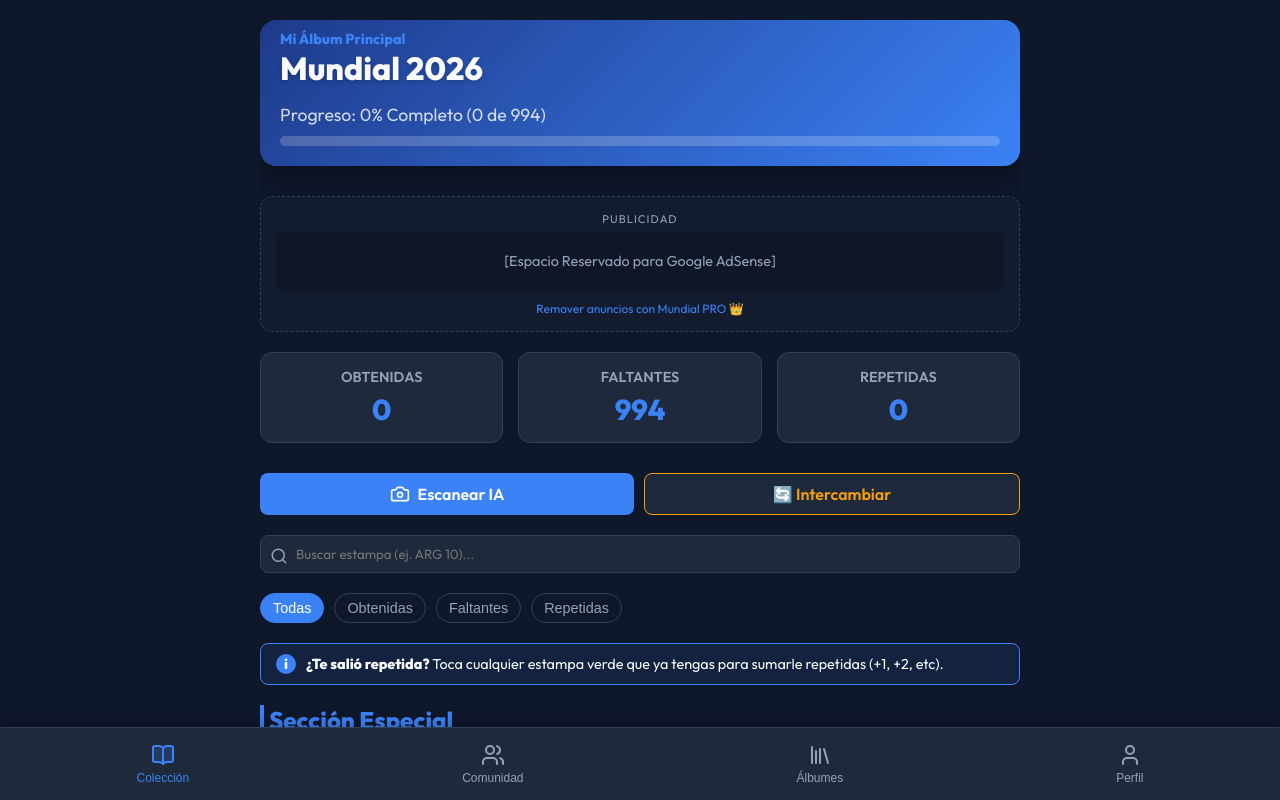
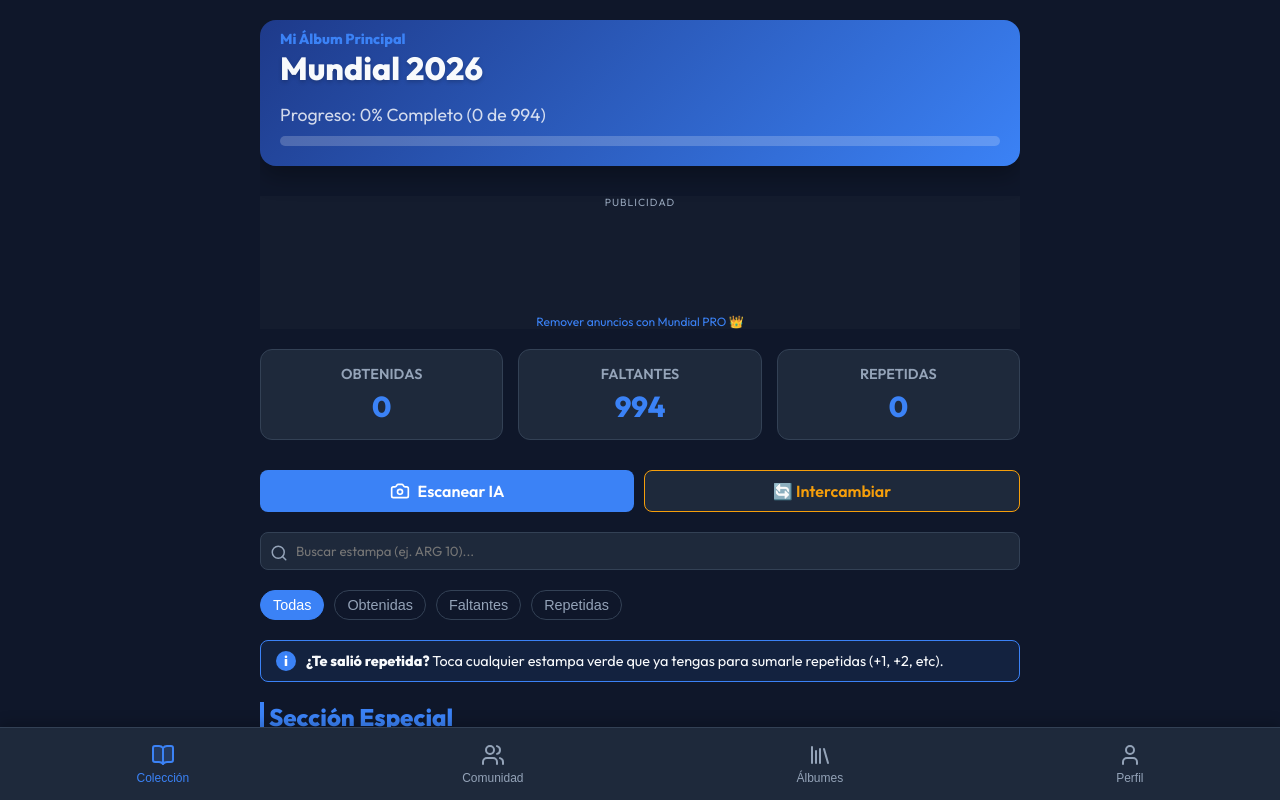
Before and after one commit to pablob13/intercambio-mundial, a React (Vite) app: page / in a window 1280 px wide. Both pictures are taken after typing "Sample" into the empty fields and a click on the button "Entrar de forma local". Shown: the top 800 px of the page. Built offline with nearby package versions, Linux system fonts and the light colour scheme.

Commit message:
Inject Google AdSense script and actual ad components

```diff
--- a/index.html
+++ b/index.html
@@ -4,7 +4,9 @@
     <meta charset="UTF-8" />
     <link rel="icon" type="image/svg+xml" href="/favicon.svg" />
     <meta name="viewport" content="width=device-width, initial-scale=1.0" />
-    <title>pagina-del-mundial</title>
+    <title>Intercambio Mundial 2026</title>
+    <!-- Google AdSense -->
+    <script async src="https://pagead2.googlesyndication.com/pagead/js/adsbygoogle.js?client=ca-pub-7619118541209092" crossorigin="anonymous"></script>
   </head>
   <body>
     <div id="root"></div>
--- a/src/App.jsx
+++ b/src/App.jsx
@@ -149,35 +149,40 @@ const generateInitialStamps = () => {
 };
 
 const AdBanner = ({ isPro, format = 'horizontal' }) => {
+  useEffect(() => {
+    if (!isPro) {
+      try {
+        (window.adsbygoogle = window.adsbygoogle || []).push({});
+      } catch (e) {
+        console.error("AdSense Error:", e);
+      }
+    }
+  }, [isPro]);
+
   if (isPro) return null; // PRO users never see ads
 
   return (
     <div style={{
       width: '100%',
       backgroundColor: 'rgba(255,255,255,0.02)',
-      border: '1px dashed var(--border)',
-      borderRadius: '12px',
-      padding: format === 'horizontal' ? '15px' : '30px 15px',
       margin: '20px 0',
       display: 'flex',
       flexDirection: 'column',
       justifyContent: 'center',
       alignItems: 'center',
-      color: 'var(--text-muted)'
+      overflow: 'hidden'
     }}>
-      <span style={{ fontSize: '0.7rem', textTransform: 'uppercase', letterSpacing: '1px', marginBottom: '5px' }}>Publicidad</span>
-      <div style={{
-        width: '100%',
-        height: format === 'horizontal' ? '60px' : '200px',
-        backgroundColor: 'rgba(0,0,0,0.2)',
-        borderRadius: '8px',
-        display: 'flex',
-        justifyContent: 'center',
-        alignItems: 'center',
-        fontSize: '0.9rem'
-      }}>
-        [Espacio Reservado para Google AdSense]
+      <span style={{ fontSize: '0.65rem', textTransform: 'uppercase', letterSpacing: '1px', marginBottom: '5px', color: 'var(--text-muted)' }}>Publicidad</span>
+
+      <div style={{ width: '100%', minHeight: format === 'horizontal' ? '90px' : '250px', display: 'flex', justifyContent: 'center' }}>
+        <ins className="adsbygoogle"
+             style={{ display: 'block', width: '100%' }}
+             data-ad-client="ca-pub-7619118541209092"
+             data-ad-slot="1234567890" /* Placeholder slot, AdSense will auto-fill if auto ads are enabled, or the user can specify later */
+             data-ad-format="auto"
+             data-full-width-responsive="true"></ins>
       </div>
+
       <span style={{ fontSize: '0.75rem', marginTop: '10px', color: 'var(--primary)', cursor: 'pointer' }}>Remover anuncios con Mundial PRO 👑</span>
     </div>
   );
```
